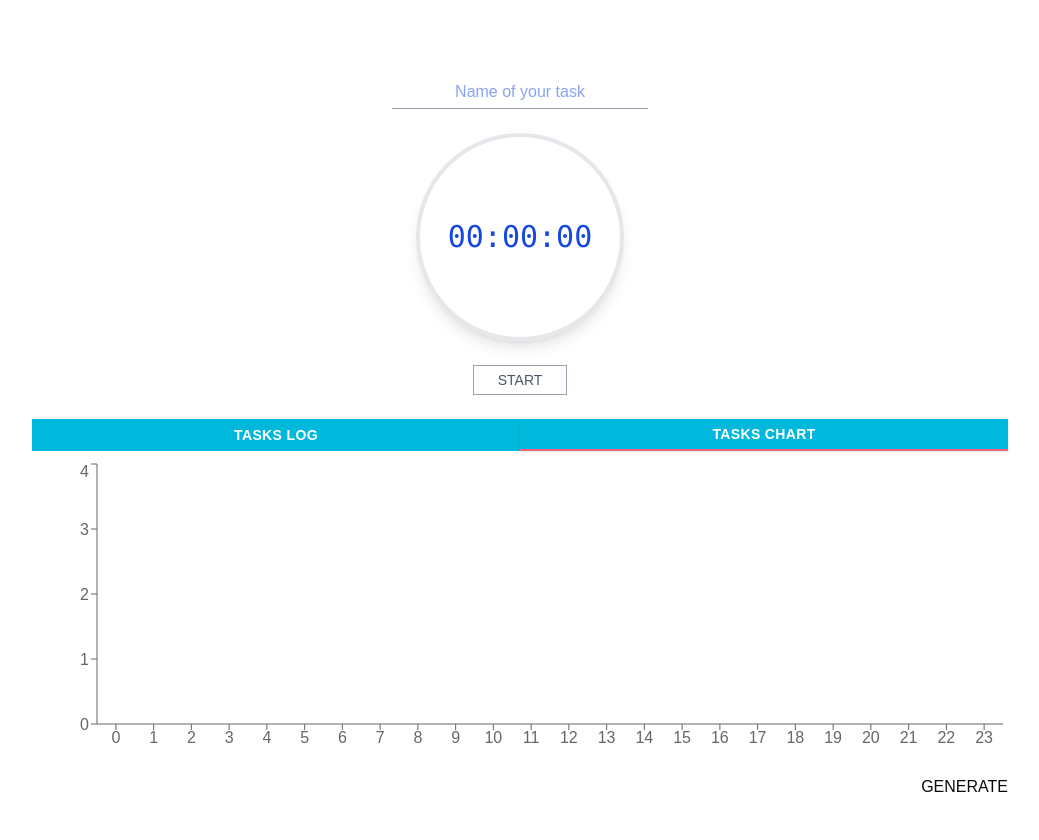
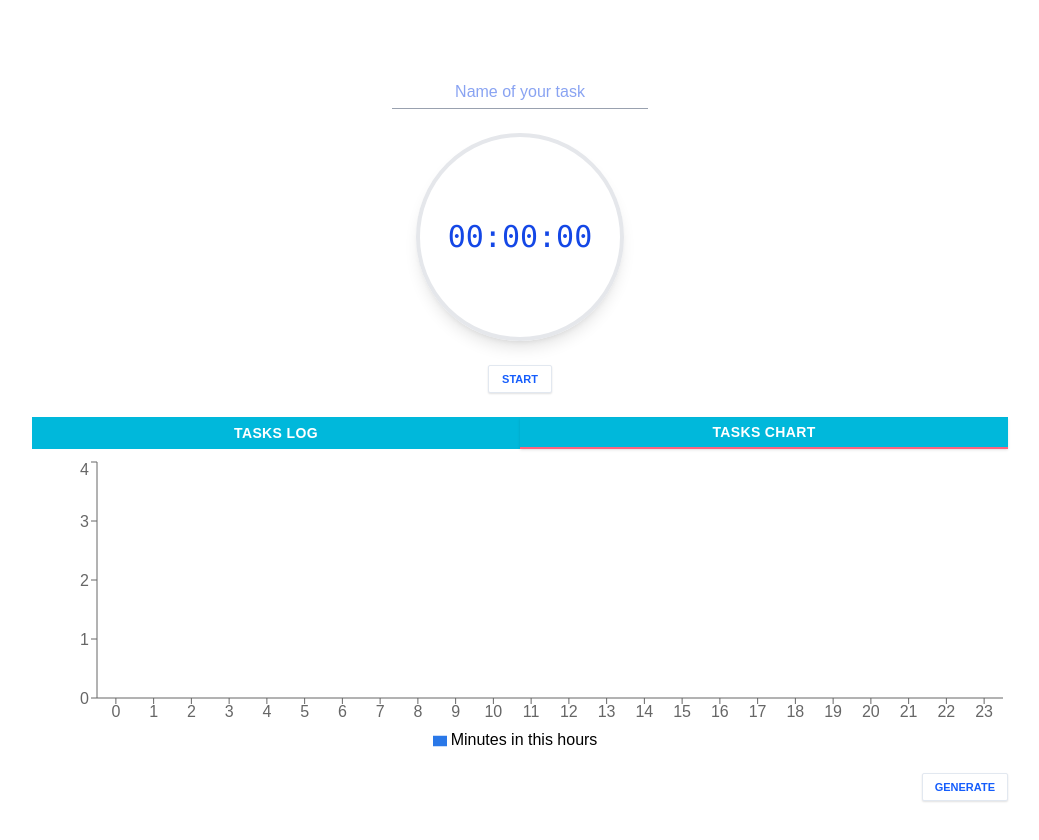
Before and after one commit to VycheslavSysov/tasks_timer, a React (Vite) app: page /log/chart in a window 1280 px wide. Shown: the top 840 px of the page, without its empty margins (120-1159 px from the left). Built offline with nearby package versions, Linux system fonts and the light colour scheme.

Commit message:
modal,chart legend, generate button style,fix:color message,font message

```diff
--- a/src/components/Timer.jsx
+++ b/src/components/Timer.jsx
@@ -9,6 +9,7 @@ function Timer() {
   const dispatch = useDispatch();
   const isRunning  = useSelector(state => state.timer.isRunning);
   const startTime = useSelector(state => state.timer.startTime);
+  const [showModal, setShowModal] = useState(false);
 
   const [taskName, setTaskName] = useState('');
   const [elapsedSeconds, setElapsedSeconds] = useState(() => {
@@ -23,7 +24,7 @@ function Timer() {
 
   const handleStop = () => {
     if (!taskName) {
-      alert('Введи назву задачі!')
+      setShowModal(true);
       return;
     }
     dispatch(addTask({
@@ -65,10 +66,30 @@ return (
 
     <button
         onClick={isRunning ? handleStop : handleStart}
-        className="border border-gray-400 px-6 py-1 text-sm text-gray-600 hover:bg-gray-100 transition-colors"
+        className="h-7 min-w-16 rounded-xs border border-slate-200 bg-white px-3 text-[11px] font-semibold text-blue-600 shadow-[0_1px_2px_rgba(0,0,0,0.12)] hover:bg-slate-50"
     >
       {isRunning ? 'STOP' : 'START'}
     </button>
+    {showModal && (
+        <div className="fixed inset-0 bg-black/40 flex items-center justify-center z-50">
+          <div className="bg-white rounded-lg shadow-xl p-8 w-120 max-w-[90vw]">
+            <h2 className="text-xl font-semibold text-red-700 mb-3">
+              Empty task name
+            </h2>
+            <p className="text-gray-600 mb-6">
+              You are trying close your task without name, enter the title and try again!
+            </p>
+            <div className="flex justify-end">
+              <button
+                  onClick={() => setShowModal(false)}
+                  className="text-cyan-500 font-semibold text-sm hover:text-cyan-600"
+              >
+                CLOSE
+              </button>
+            </div>
+          </div>
+        </div>
+      )}
   </div>
 );
 }
--- a/src/components/ui/table.jsx
+++ b/src/components/ui/table.jsx
@@ -37,7 +37,7 @@ function TableBody({
   return (
       <tbody
           data-slot="table-body"
-          className={cn("[&_tr:last-child]:border-0 [&>tr]:text-blue-700 [&>tr]:bg-sky-100/80 [&>tr:nth-child(odd)]:bg-sky-200/45",
+          className={cn("[&>tr]:text-xs [&_tr:last-child]:border-0 [&>tr]:text-blue-700 [&>tr]:bg-sky-100/80 [&>tr:nth-child(odd)]:bg-sky-200/45",
               className
           )}
           {...props} />
--- a/src/pages/LogPage.jsx
+++ b/src/pages/LogPage.jsx
@@ -19,6 +19,7 @@ import {
   XAxis,
   YAxis,
   Tooltip,
+  Legend,
   ResponsiveContainer
 } from "recharts";
 
@@ -90,14 +91,20 @@ export default function LogPage() {
                 <XAxis dataKey="hour" />
                 <YAxis />
                 <Tooltip />
-                <Bar dataKey="minutes" fill="#94a3b8" />
+                <Legend formatter={(value) => <span style={{ color: 'black' }}>{value}</span>} />
+                <Bar dataKey="minutes" name="Minutes in this hours" fill="#2a78e8" />
               </BarChart>
             </ResponsiveContainer>
         )}
 
         {location.pathname === '/log/chart' && (
             <div style={{textAlign: 'right', marginTop: '16px'}}>
-              <button onClick={handleGenerate}>GENERATE</button>
+              <button
+                  onClick={handleGenerate}
+                  className="h-7 min-w-16 rounded-xs border border-slate-200 bg-white px-3 text-[11px] font-semibold text-blue-600 shadow-[0_1px_2px_rgba(0,0,0,0.12)] hover:bg-slate-50"
+              >
+                GENERATE
+              </button>
             </div>
         )}
       </div>
--- a/src/pages/TaskDetailsPage.jsx
+++ b/src/pages/TaskDetailsPage.jsx
@@ -23,7 +23,11 @@ export default function TaskDetailsPage() {
 
   return (
       <div>
-        <button onClick={() => navigate('/')}>Back</button>
+        <button onClick={() => navigate('/')}
+          className="h-7 min-w-16 rounded-xs border border-slate-200 bg-white px-3 text-[11px] font-semibold text-blue-600 shadow-[0_1px_2px_rgba(0,0,0,0.12)] hover:bg-slate-50"
+        >
+          Back
+        </button>
         <p>Назва: {task.name}</p>
         <p>Початок: {new Date(task.startTime).toLocaleTimeString()}</p>
         <p>Кінець: {new Date(task.endTime).toLocaleTimeString()}</p>
```
